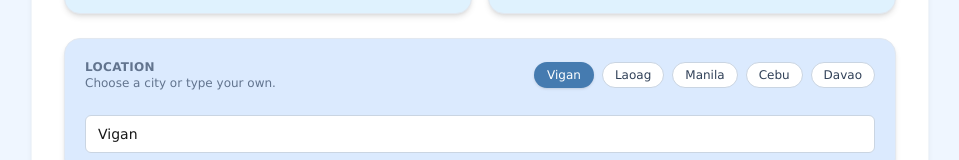
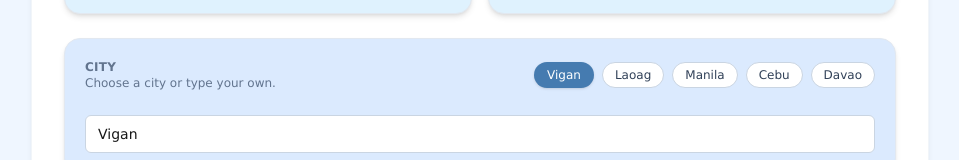
Before and after one commit to rnx2024/news-weather-agent-frontend, a Next.js app: page / in a window 1280 px wide. Shown: the part 368-528 px from the top of the page, without its empty margins (160-1119 px from the left). Built offline with nearby package versions, Linux system fonts and the light colour scheme.

Commit message:
improve: chat-labels

```diff
--- a/components/ChatBox.tsx
+++ b/components/ChatBox.tsx
@@ -71,7 +71,7 @@ export default function ChatBox() {
               htmlFor="city"
               className="block text-xs font-semibold uppercase tracking-wide text-slate-500"
             >
-              Location
+              City
             </label>
 
             <p className="text-xs text-slate-500">
```
